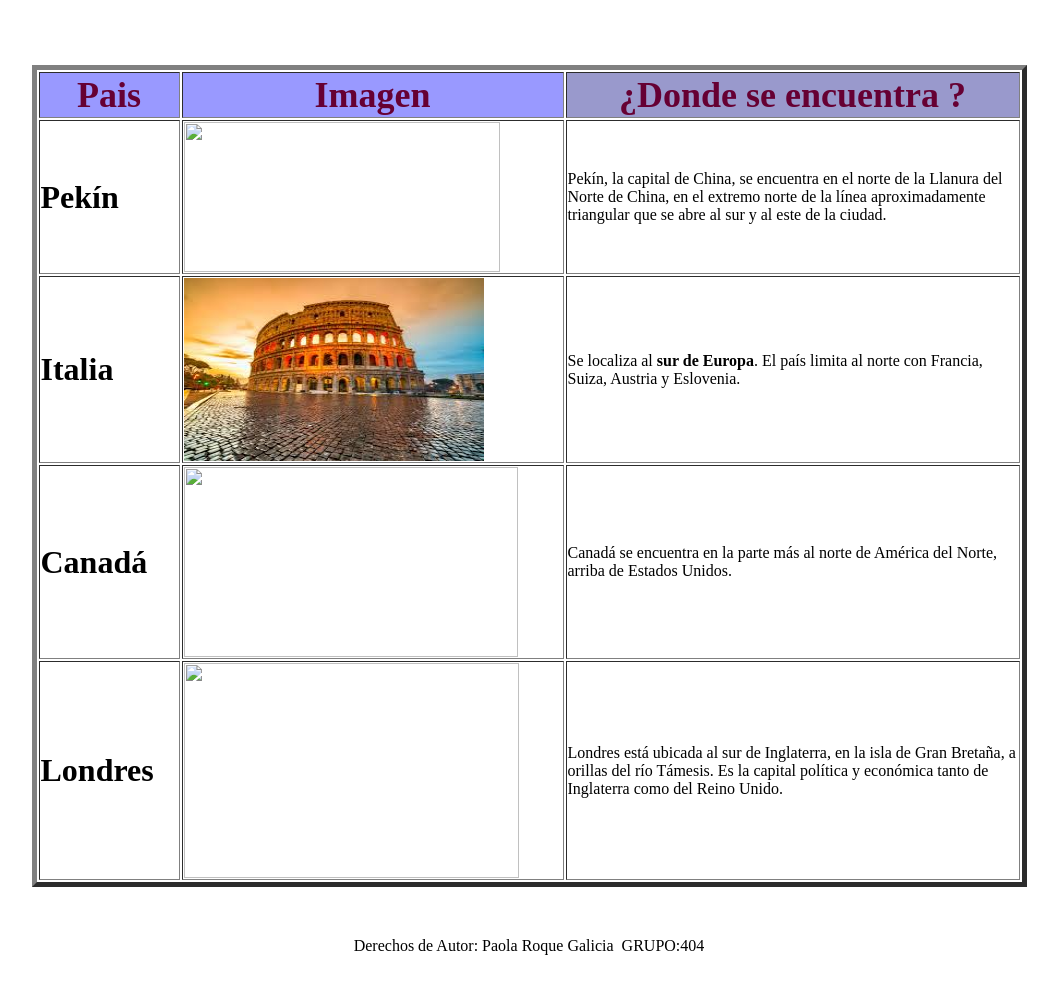
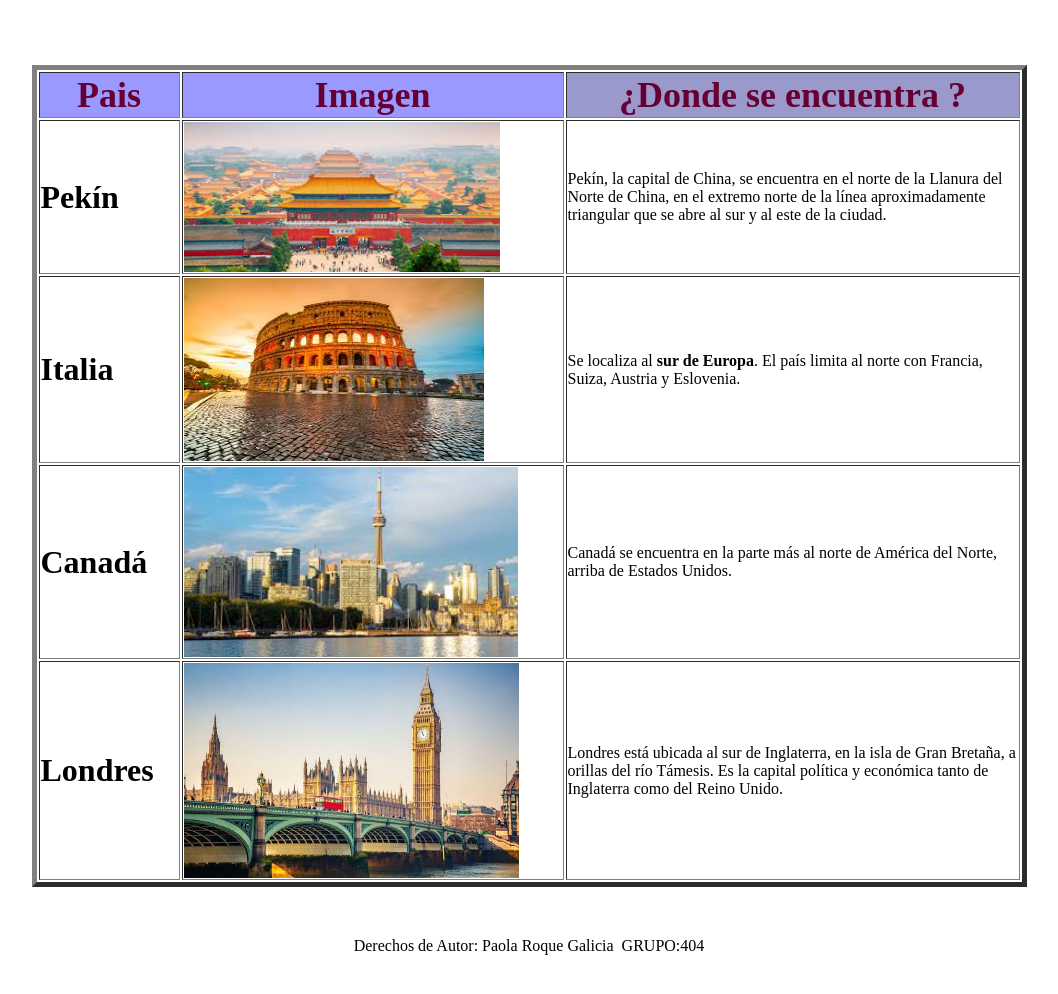
Before and after one commit to paoli824/Viaje, a plain HTML site: page index.html in a window 1280 px wide. Shown: the part 540-1534 px from the top of the page, without its empty margins (111-1169 px from the left). Drawn offline with Linux system fonts and the light colour scheme.

Commit message:
Update index.html

```diff
--- a/index.html
+++ b/index.html
@@ -46,7 +46,7 @@
 </head>
 
 <body>
-<div align="center"><span class="PAISES"> &nbsp;&nbsp;&nbsp;&nbsp;&nbsp;&nbsp;&nbsp;&nbsp;&nbsp;&nbsp;&nbsp;&nbsp;&nbsp;&nbsp;&nbsp;&nbsp;&nbsp;&nbsp;&nbsp;&nbsp;&nbsp;&nbsp;&nbsp;&nbsp;&nbsp;&nbsp;&nbsp;&nbsp;&nbsp;&nbsp;&nbsp;&nbsp;&nbsp;&nbsp;&nbsp;&nbsp;&nbsp;&nbsp;&nbsp;&nbsp;&nbsp;&nbsp;&nbsp;&nbsp;&nbsp;&nbsp;&nbsp;&nbsp;&nbsp;&nbsp;&nbsp; &nbsp;&nbsp;&nbsp;&nbsp;&nbsp;&nbsp;&nbsp;&nbsp; PAISES&nbsp; &nbsp; &nbsp; &nbsp; &nbsp; &nbsp; &nbsp; &nbsp; &nbsp; &nbsp; &nbsp; &nbsp; &nbsp; &nbsp; &nbsp; &nbsp; &nbsp; &nbsp; &nbsp; &nbsp; &nbsp; &nbsp; &nbsp; &nbsp; &nbsp; &nbsp; &nbsp; &nbsp; &nbsp; &nbsp; &nbsp; &nbsp; &nbsp; &nbsp;&nbsp;&nbsp;&nbsp;&nbsp;&nbsp;&nbsp;&nbsp;&nbsp;&nbsp; &nbsp; &nbsp;&nbsp; &nbsp; <img src="IMAG/avion.jpg" width="185" height="92" /> &nbsp; &nbsp; &nbsp; &nbsp;&nbsp; &nbsp; &nbsp; &nbsp;&nbsp; &nbsp; &nbsp;  </span></div>
+<div align="center"><span class="PAISES"> &nbsp;&nbsp;&nbsp;&nbsp;&nbsp;&nbsp;&nbsp;&nbsp;&nbsp;&nbsp;&nbsp;&nbsp;&nbsp;&nbsp;&nbsp;&nbsp;&nbsp;&nbsp;&nbsp;&nbsp;&nbsp;&nbsp;&nbsp;&nbsp;&nbsp;&nbsp;&nbsp;&nbsp;&nbsp;&nbsp;&nbsp;&nbsp;&nbsp;&nbsp;&nbsp;&nbsp;&nbsp;&nbsp;&nbsp;&nbsp;&nbsp;&nbsp;&nbsp;&nbsp;&nbsp;&nbsp;&nbsp;&nbsp;&nbsp;&nbsp;&nbsp; &nbsp;&nbsp;&nbsp;&nbsp;&nbsp;&nbsp;&nbsp;&nbsp; PAISES&nbsp; &nbsp; &nbsp; &nbsp; &nbsp; &nbsp; &nbsp; &nbsp; &nbsp; &nbsp; &nbsp; &nbsp; &nbsp; &nbsp; &nbsp; &nbsp; &nbsp; &nbsp; &nbsp; &nbsp; &nbsp; &nbsp; &nbsp; &nbsp; &nbsp; &nbsp; &nbsp; &nbsp; &nbsp; &nbsp; &nbsp; &nbsp; &nbsp; &nbsp;&nbsp;&nbsp;&nbsp;&nbsp;&nbsp;&nbsp;&nbsp;&nbsp;&nbsp; &nbsp; &nbsp;&nbsp; &nbsp; <img src="avion.jpg" width="185" height="92" /> &nbsp; &nbsp; &nbsp; &nbsp;&nbsp; &nbsp; &nbsp; &nbsp;&nbsp; &nbsp; &nbsp;  </span></div>
 <p>&nbsp;</p>
 <div align="center">
   <table width="1036" height="52" border="0">
@@ -80,7 +80,7 @@
     </tr>
     <tr>
       <td><h1 id="firstHeading">Pekín</h1></td>
-      <td><img src="IMAG/PEKIN.JPG" width="316" height="150" /></td>
+      <td><img src="PEKIN.JPG" width="316" height="150" /></td>
       <td>Pekín, la capital de China, se encuentra en el norte de la Llanura del Norte de China, en el extremo norte de la línea aproximadamente triangular que se abre al sur y al este de la ciudad.</td>
     </tr>
     <tr>
@@ -90,12 +90,12 @@
     </tr>
     <tr>
       <td><h1 id="firstHeading4">Canadá</h1></td>
-      <td><img src="IMAG/canada.jpg" width="334" height="190" /></td>
+      <td><img src="canada.jpg" width="334" height="190" /></td>
       <td>Canadá se encuentra en la parte más al norte de América del Norte, arriba de Estados Unidos.</td>
     </tr>
     <tr>
       <td><h1 id="firstHeading3">Londres</h1></td>
-      <td><img src="IMAG/londres.jpg" width="335" height="215" /></td>
+      <td><img src="londres.jpg" width="335" height="215" /></td>
       <td><span data-huuid="17286679744372332919">Londres está ubicada al sur de Inglaterra, en la isla de Gran Bretaña, a orillas del río Támesis. </span><span data-huuid="17286679744372331316">Es la capital política y económica tanto de Inglaterra como del Reino Unido.</span></td>
     </tr>
   </table>
```
